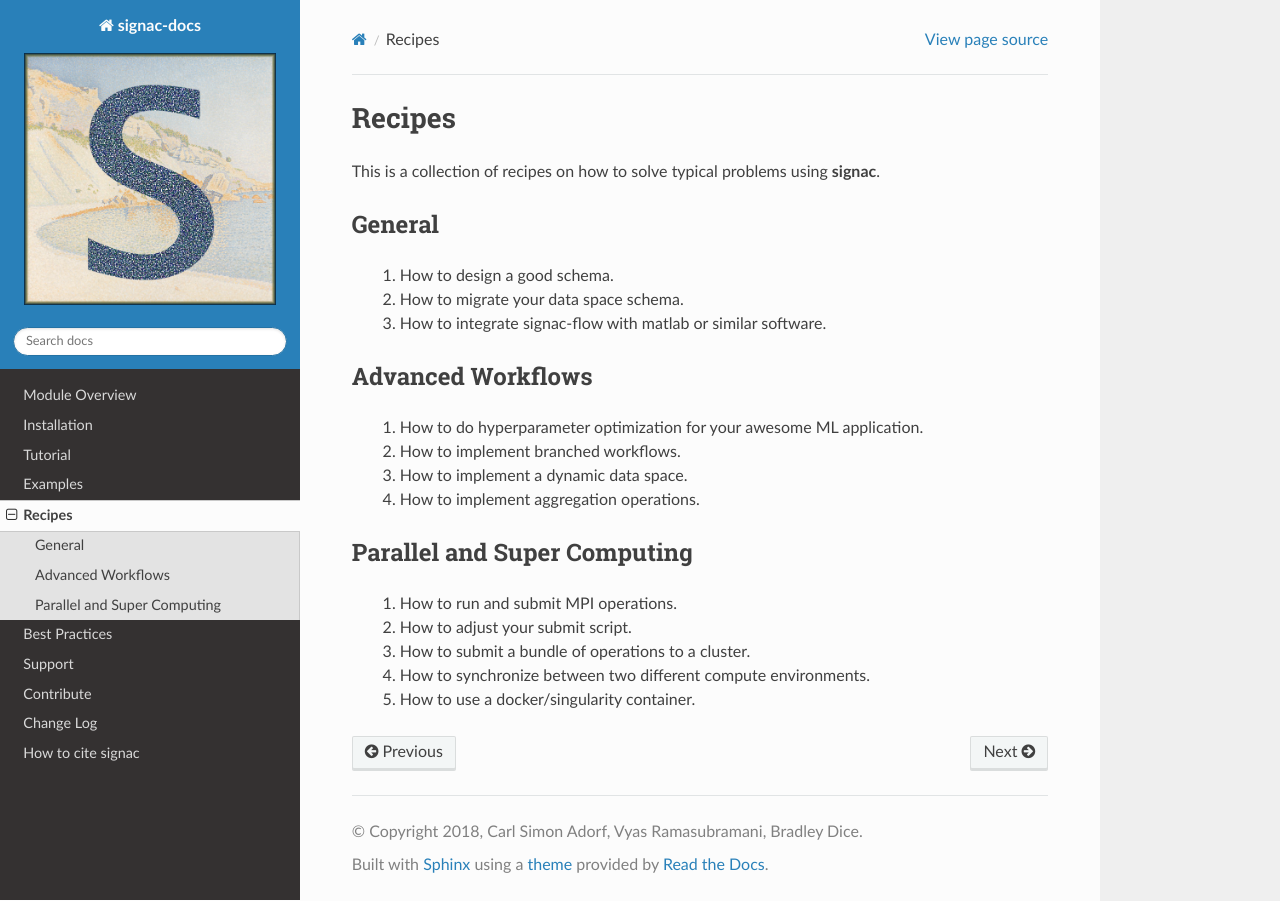
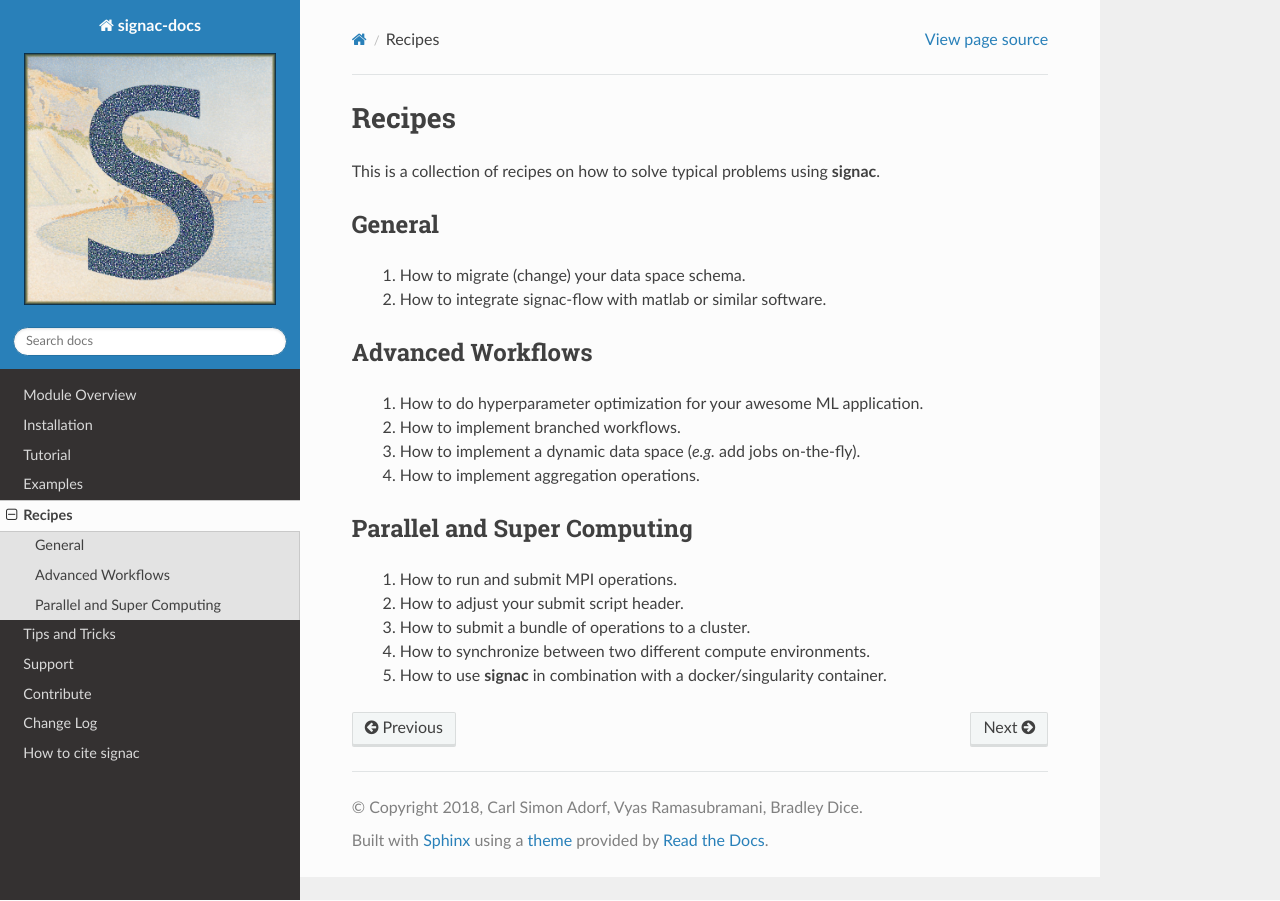
Before and after one commit to glotzerlab/signac-docs, a Sphinx documentation site: the page built from docs/source/recipes.rst, in a window 1280 px wide. Built offline with Sphinx 7.4.7 and the Read the Docs theme 2.0.0, drawn with Linux system fonts in a browser that asks for light colours; pages that are not in the unit, such as notebooks, are missing from menus.

Commit message:
Rename 'Best Practices' chapter to 'Tips and Tricks'.
That's slightly more general and allows us to put things there that
don't really fit anywhere else.

```diff
--- a/docs/source/best_practices.rst
+++ /dev/null
@@ -1,6 +0,0 @@
-.. _best-practices:
-
-Best Practices
-==============
-
-  1. Do not replicate state point metadata in file names.
--- a/docs/source/index.rst
+++ b/docs/source/index.rst
@@ -17,7 +17,7 @@ Contents
    tutorial
    examples
    recipes
-   best_practices
+   tips_and_tricks
 
    support
    contribute
--- a/docs/source/recipes.rst
+++ b/docs/source/recipes.rst
@@ -8,23 +8,22 @@ This is a collection of recipes on how to solve typical problems using **signac*
 General
 -------
 
-  1. How to design a good schema.
-  2. How to migrate your data space schema.
-  3. How to integrate signac-flow with matlab or similar software.
+  1. How to migrate (change) your data space schema.
+  2. How to integrate signac-flow with matlab or similar software.
 
 Advanced Workflows
 ------------------
 
   1. How to do hyperparameter optimization for your awesome ML application.
   2. How to implement branched workflows.
-  3. How to implement a dynamic data space.
+  3. How to implement a dynamic data space (*e.g.* add jobs on-the-fly).
   4. How to implement aggregation operations.
 
 Parallel and Super Computing
 ----------------------------
 
   1. How to run and submit MPI operations.
-  2. How to adjust your submit script.
+  2. How to adjust your submit script header.
   3. How to submit a bundle of operations to a cluster.
   4. How to synchronize between two different compute environments.
-  5. How to use a docker/singularity container.
+  5. How to use **signac** in combination with a docker/singularity container.
```
Also changed, not shown: docs/source/tips_and_tricks.rst (added, +7 -0 lines).
